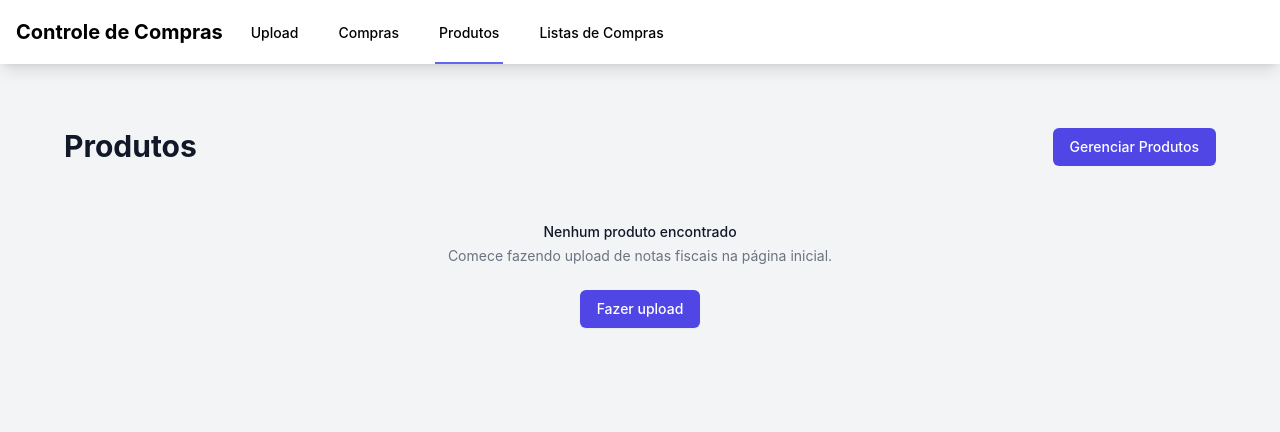
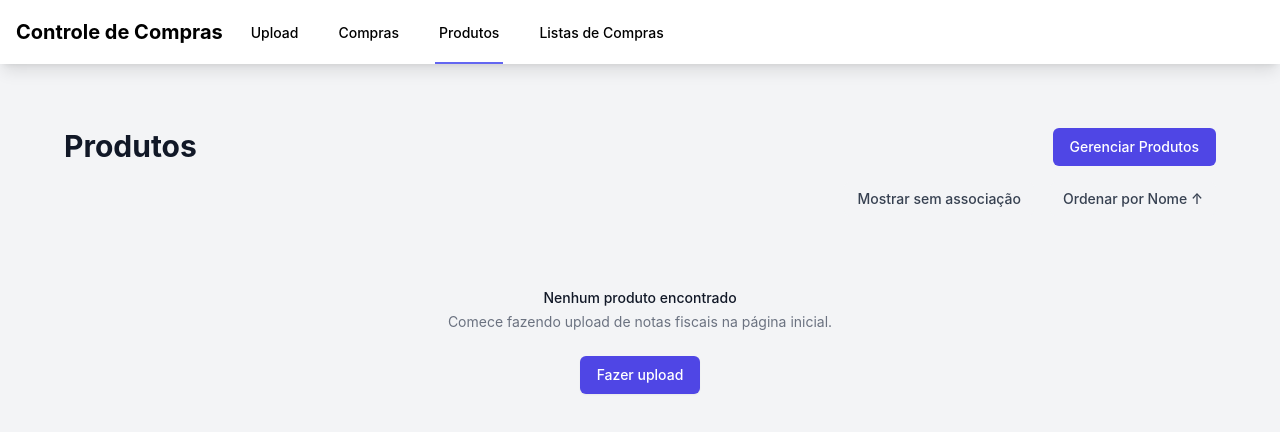
Before and after one commit to chicomcastro/uber-eats-shopping-predictor, a SvelteKit app: page /products in a window 1280 px wide. Shown: the top 432 px of the page. Built offline with nearby package versions, Linux system fonts and the light colour scheme.

Commit message:
feat: filter button

```diff
--- a/src/routes/products/+page.svelte
+++ b/src/routes/products/+page.svelte
@@ -154,22 +154,6 @@
   </header>
   <main>
     <div class="max-w-7xl mx-auto sm:px-6 lg:px-8">
-      {#if products.length === 0}
-        <div class="text-center py-12">
-          <h3 class="mt-2 text-sm font-medium text-gray-900">Nenhum produto encontrado</h3>
-          <p class="mt-1 text-sm text-gray-500">
-            Comece fazendo upload de notas fiscais na página inicial.
-          </p>
-          <div class="mt-6">
-            <a
-              href="{base}/"
-              class="inline-flex items-center px-4 py-2 border border-transparent shadow-sm text-sm font-medium rounded-md text-white bg-indigo-600 hover:bg-indigo-700 focus:outline-none focus:ring-2 focus:ring-offset-2 focus:ring-indigo-500"
-            >
-              Fazer upload
-            </a>
-          </div>
-        </div>
-      {:else}
       <div class="mt-4">
         <div class="flex justify-end mb-4 space-x-4">
           <button
@@ -205,7 +189,30 @@
             {/if}
           </div>
         </div>
-          <div class="bg-white shadow overflow-hidden sm:rounded-lg">
+
+        {#if products.length === 0}
+          <div class="text-center py-12">
+            <h3 class="mt-2 text-sm font-medium text-gray-900">Nenhum produto encontrado</h3>
+            <p class="mt-1 text-sm text-gray-500">
+              {#if showOnlyUnassociated}
+                Não há produtos sem associação.
+              {:else}
+                Comece fazendo upload de notas fiscais na página inicial.
+              {/if}
+            </p>
+            {#if !showOnlyUnassociated}
+              <div class="mt-6">
+                <a
+                  href="{base}/"
+                  class="inline-flex items-center px-4 py-2 border border-transparent shadow-sm text-sm font-medium rounded-md text-white bg-indigo-600 hover:bg-indigo-700 focus:outline-none focus:ring-2 focus:ring-offset-2 focus:ring-indigo-500"
+                >
+                  Fazer upload
+                </a>
+              </div>
+            {/if}
+          </div>
+        {:else}
+          <div class="bg-white shadow overflow-hidden sm:rounded-lg mt-4">
             <div class="px-4 py-5 sm:px-6">
               <h3 class="text-lg leading-6 font-medium text-gray-900">
                 Produtos
@@ -295,8 +302,8 @@
               </ul>
             </div>
           </div>
+        {/if}
       </div>
-      {/if}
     </div>
   </main>
 </div>
--- a/src/routes/products/manage/+page.svelte
+++ b/src/routes/products/manage/+page.svelte
@@ -10,6 +10,7 @@
   let addProductInput;
   let editProductInput;
   let editingProduct = null;
+  let showOnlyUnassociated = false;
 
   function formatCurrency(value) {
     return new Intl.NumberFormat('pt-BR', {
@@ -106,7 +107,9 @@
       // Remove duplicatas
       index === self.findIndex(p => p.productName === pp.productName) &&
       // Aplica o filtro de busca
-      pp.productName.toLowerCase().includes(searchTerm.toLowerCase())
+      pp.productName.toLowerCase().includes(searchTerm.toLowerCase()) &&
+      // Aplica o filtro de não associados
+      (!showOnlyUnassociated || !productAssociations?.[pp.productName])
     )
     .sort((a, b) => {
       // Garante que ambos os produtos têm nomes válidos
@@ -172,6 +175,14 @@
                 placeholder="Buscar produtos..."
               >
             </div>
+          </div>
+          <div class="ml-4">
+            <button
+              on:click={() => showOnlyUnassociated = !showOnlyUnassociated}
+              class="inline-flex items-center px-3 py-2 border border-transparent text-sm leading-4 font-medium rounded-md {showOnlyUnassociated ? 'text-white bg-indigo-600 hover:bg-indigo-700' : 'text-gray-700 bg-gray-100 hover:bg-gray-200'} focus:outline-none focus:ring-2 focus:ring-offset-2 focus:ring-indigo-500"
+            >
+              {showOnlyUnassociated ? 'Mostrar todos' : 'Mostrar sem associação'}
+            </button>
           </div>
         </div>
 
```
Lines whose indentation alone changed are shown as unchanged.
